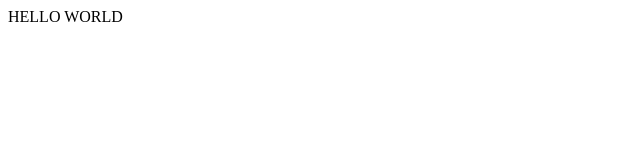
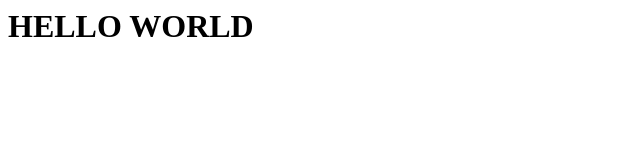
Before and after one commit to WagdreK2003/eshophome, a plain HTML site: page index.html in a window 1280 px wide. Shown: the whole page, without its empty margins (0-640 px from the left). Drawn offline with Linux system fonts and the light colour scheme.

Commit message:
Update index.html

```diff
--- a/index.html
+++ b/index.html
@@ -1 +1 @@
-<H1></H1>HELLO WORLD</H1>
+<H1>HELLO WORLD</H1>
```
